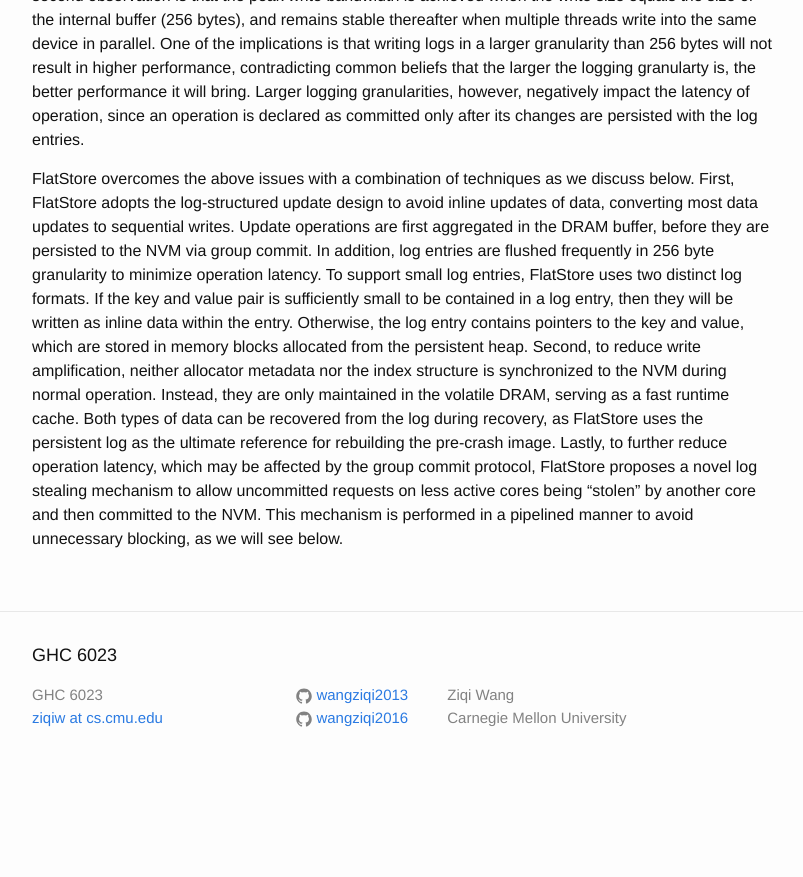
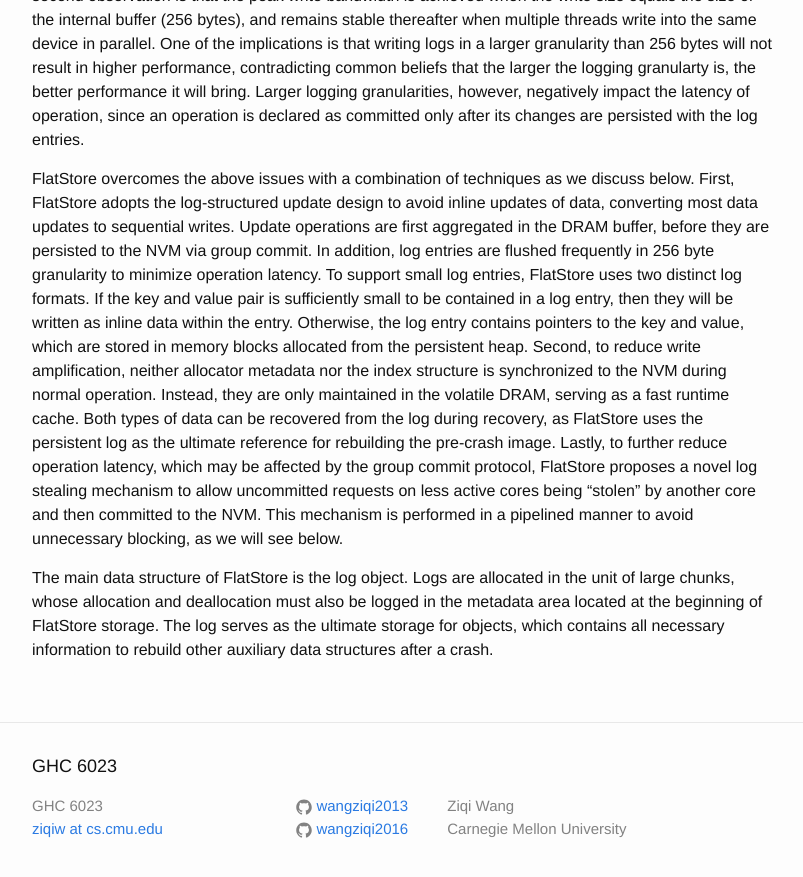
Before and after one commit to wangziqi2013/wangziqi2013.github.io, a Jekyll site: the page built from _posts/2020-07-25-flatstore.markdown, in a window 1280 px wide and 900 px high, scrolled down 910 px. Shown: the top 877 px of the window, without its empty margins (238-1041 px from the left). Built offline with Jekyll 4.4.1, drawn with Linux system fonts in a browser that asks for light colours; before the commit the page ends 1699 px from its top, so only the background shows below that.

Commit message:
Adding log

```diff
--- a/_posts/2020-07-25-flatstore.markdown
+++ b/_posts/2020-07-25-flatstore.markdown
@@ -50,3 +50,8 @@ Lastly, to further reduce operation latency, which may be affected by the group
 novel log stealing mechanism to allow uncommitted requests on less active cores being "stolen" by another core and
 then committed to the NVM. This mechanism is performed in a pipelined manner to avoid unnecessary blocking, as we will
 see below.
+
+The main data structure of FlatStore is the log object. Logs are allocated in the unit of large chunks, whose allocation
+and deallocation must also be logged in the metadata area located at the beginning of FlatStore storage. The log serves
+as the ultimate storage for objects, which contains all necessary information to rebuild other auxiliary data structures
+after a crash.
```
